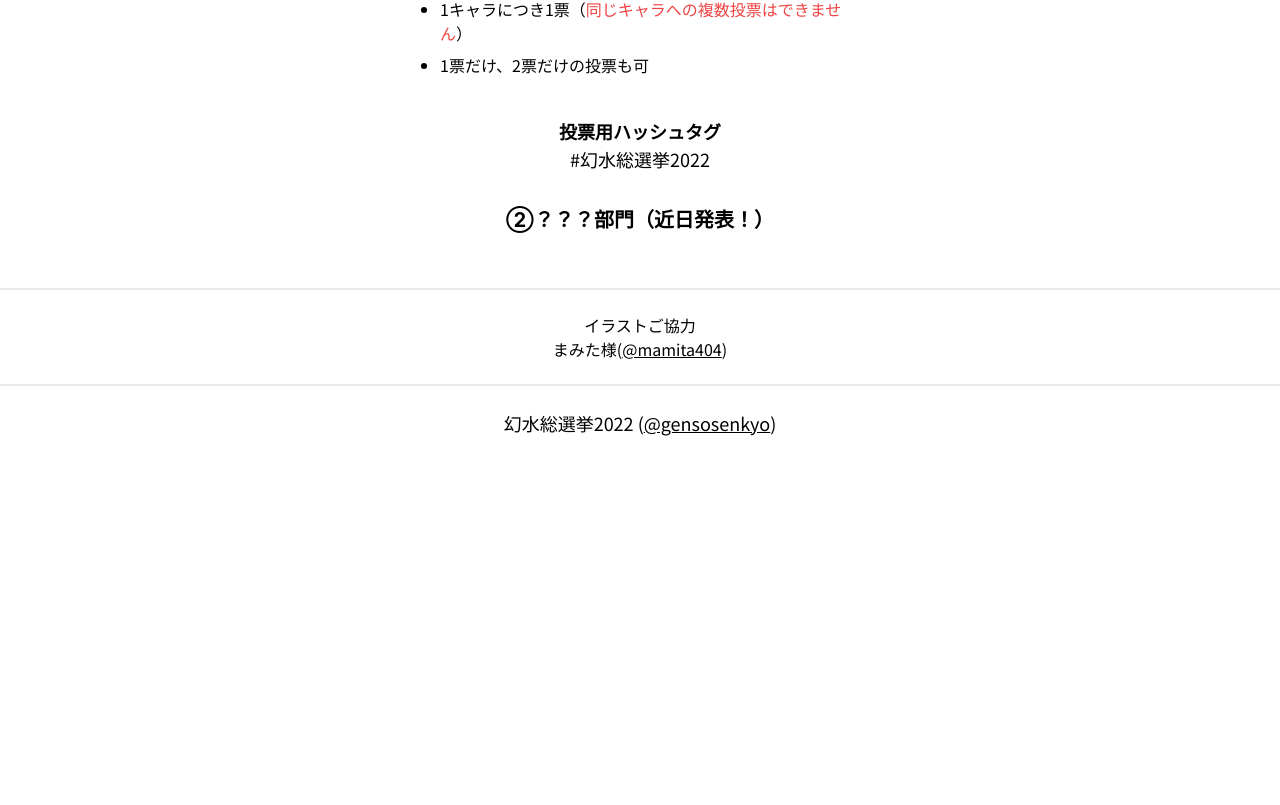
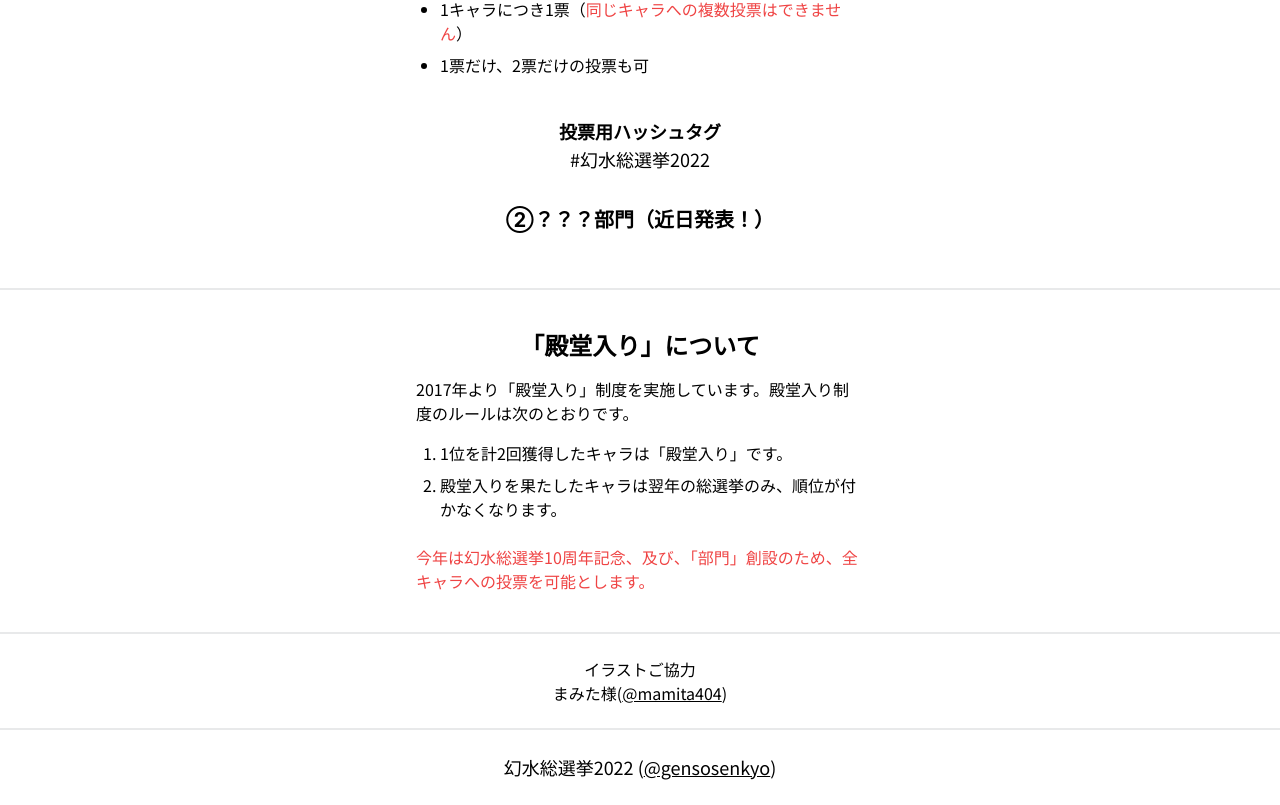
Before and after one commit to true-runes/suikoden-election-2022-frontend, a Next.js app: page / in a window 1280 px wide. Shown: the part 2696-3501 px from the top of the page. Before the commit the page ends 3157 px from the top, so only its background shows below. Built offline with nearby package versions, Linux system fonts and the light colour scheme; no server answers; a web font is replaced by a local one.

Commit message:
feat: 🎸 「殿堂入り」コンポーネントを追加した (#200)

```diff
--- /dev/null
+++ b/components/Dendouiri.tsx
@@ -0,0 +1,33 @@
+import type { NextPage } from 'next'
+
+const Dendouiri: NextPage = () => {
+  return (
+    <div className="bg-white text-black">
+      <div className="hero">
+        <div className="hero-content text-center">
+          <div className="max-w-md">
+            <h1 className="text-2xl font-bold pb-4">「殿堂入り」について</h1>
+            <p className="text-base text-left pb-4">
+              2017年より「殿堂入り」制度を実施しています。殿堂入り制度のルールは次のとおりです。
+            </p>
+            <div className="text-base text-left pb-4">
+              <ul className="list-decimal pl-6 pr-2">
+                <li className="pb-2">
+                  1位を計2回獲得したキャラは「殿堂入り」です。
+                </li>
+                <li className="pb-2">
+                  殿堂入りを果たしたキャラは翌年の総選挙のみ、順位が付かなくなります。
+                </li>
+              </ul>
+            </div>
+            <p className="text-base text-left text-red-500">
+              今年は幻水総選挙10周年記念、及び、「部門」創設のため、全キャラへの投票を可能とします。
+            </p>
+          </div>
+        </div>
+      </div>
+    </div>
+  )
+}
+
+export default Dendouiri
--- a/pages/index.tsx
+++ b/pages/index.tsx
@@ -9,6 +9,7 @@ import HumbergerNavigation from '../components/HumbergerMenu/Navigation'
 import EventSummary from '../components/EventSummary'
 import HowToVote from '../components/HowToVote'
 import Departments from '../components/Departments'
+import Dendouiri from '../components/Dendouiri'
 
 // import SenkyoUndou from '../components/SenkyoUndou'
 // import KaihyoIllustStatus from '../components/KaihyoIllustStatus'
@@ -117,6 +118,9 @@ const Home: NextPage = () => {
         <Departments />
 
         <div className="divider" />
+        <Dendouiri />
+
+        <div className="divider" />
         <IllustratedBy />
 
         <div className="divider" />
```
